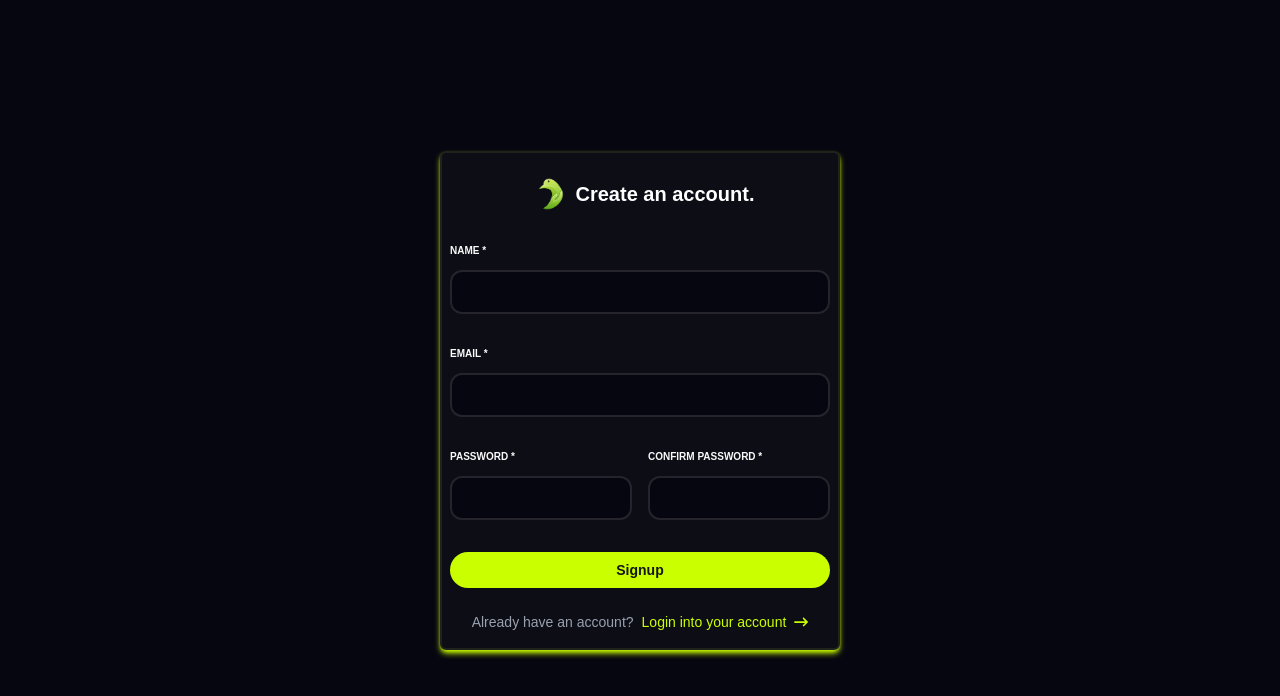
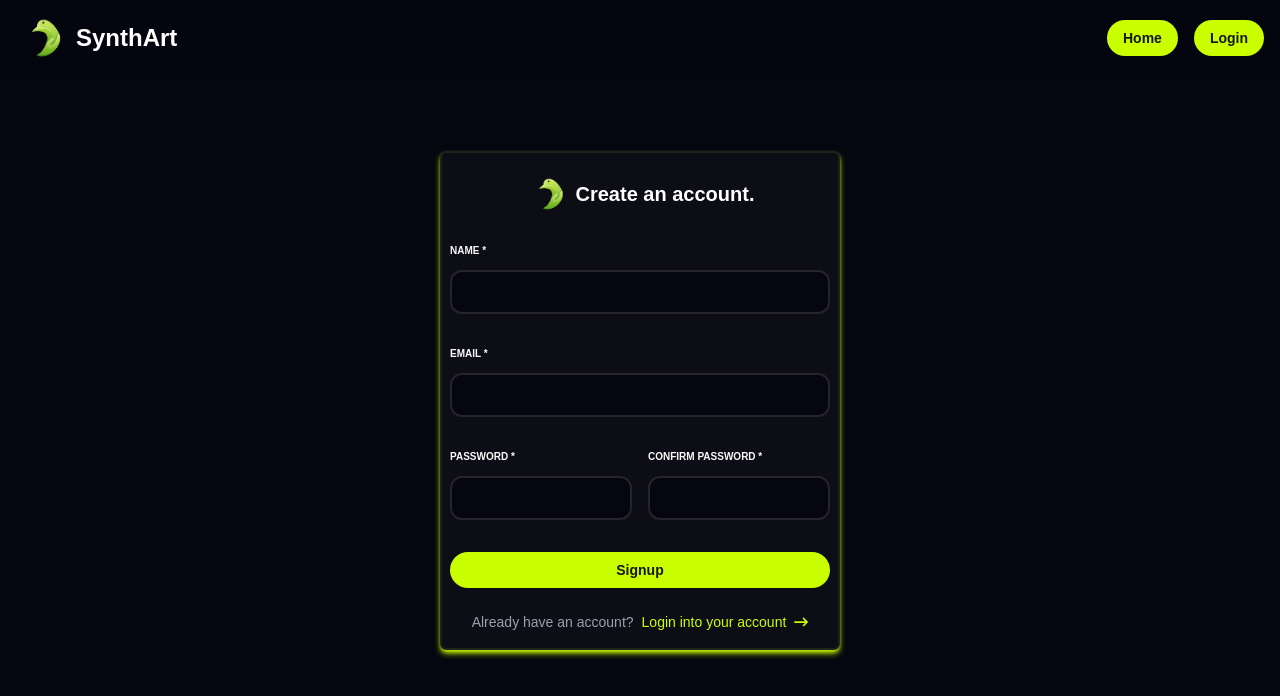
Before and after one commit to Null-logic-0/AI-image-generator-version-1.1.0-Front-end, a Next.js app: page /signup in a window 1280 px wide. Shown: the top 696 px of the page. Built offline with nearby package versions, Linux system fonts and the light colour scheme; no server answers.

Commit message:
Update page.js
Integration: AuthHeaderButtons.js

```diff
--- a/src/app/(auth)/signup/page.js
+++ b/src/app/(auth)/signup/page.js
@@ -1,4 +1,8 @@
 import SignupForm from "@/components/AuthForm/SignupForm.js";
+import Link from "next/link";
+import Image from "next/image";
+
+import AuthHeaderButtons from "@/components/AuthHeaderButtons";
 
 export const metadata = {
   title: "SynthArt | Create account",
@@ -6,9 +10,28 @@
 
 function SignupPage() {
   return (
-    <div className="flex justify-center items-center min-h-screen p-4">
-      <SignupForm />
-    </div>
+    <>
+      <header className="fixed top-0 z-50 w-full">
+        <div className="absolute inset-0 bg-[#060610] opacity-60"></div>
+        <div className="relative flex justify-between items-center px-4 py-2">
+          <Link className="flex items-center" href={"/"}>
+            <Image
+              src="/logo.png"
+              alt="logo"
+              width={60}
+              height={60}
+              quality={80}
+              loading="lazy"
+            />
+            <p className="text-white font-bold text-2xl">SynthArt</p>
+          </Link>
+          <AuthHeaderButtons type="signup" />
+        </div>
+      </header>
+      <div className="flex justify-center items-center min-h-screen p-4">
+        <SignupForm />
+      </div>
+    </>
   );
 }
 
```
